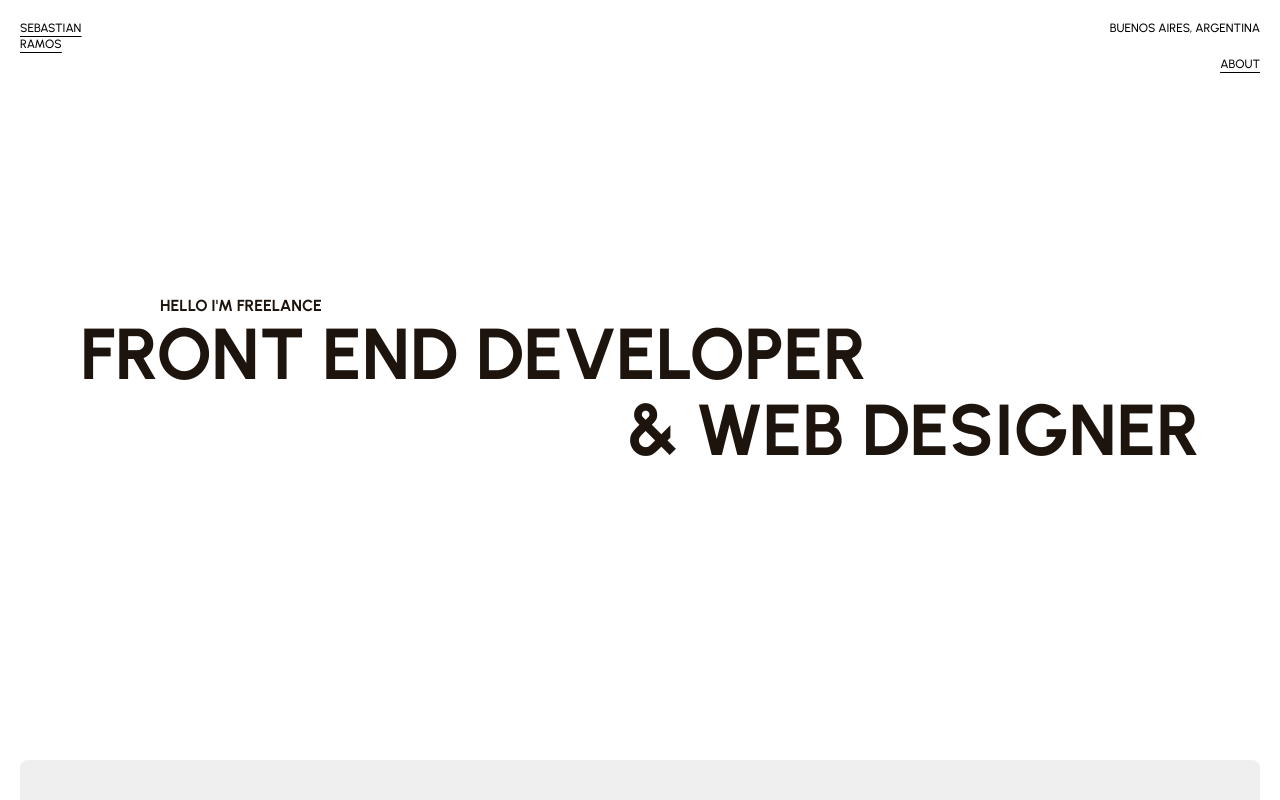
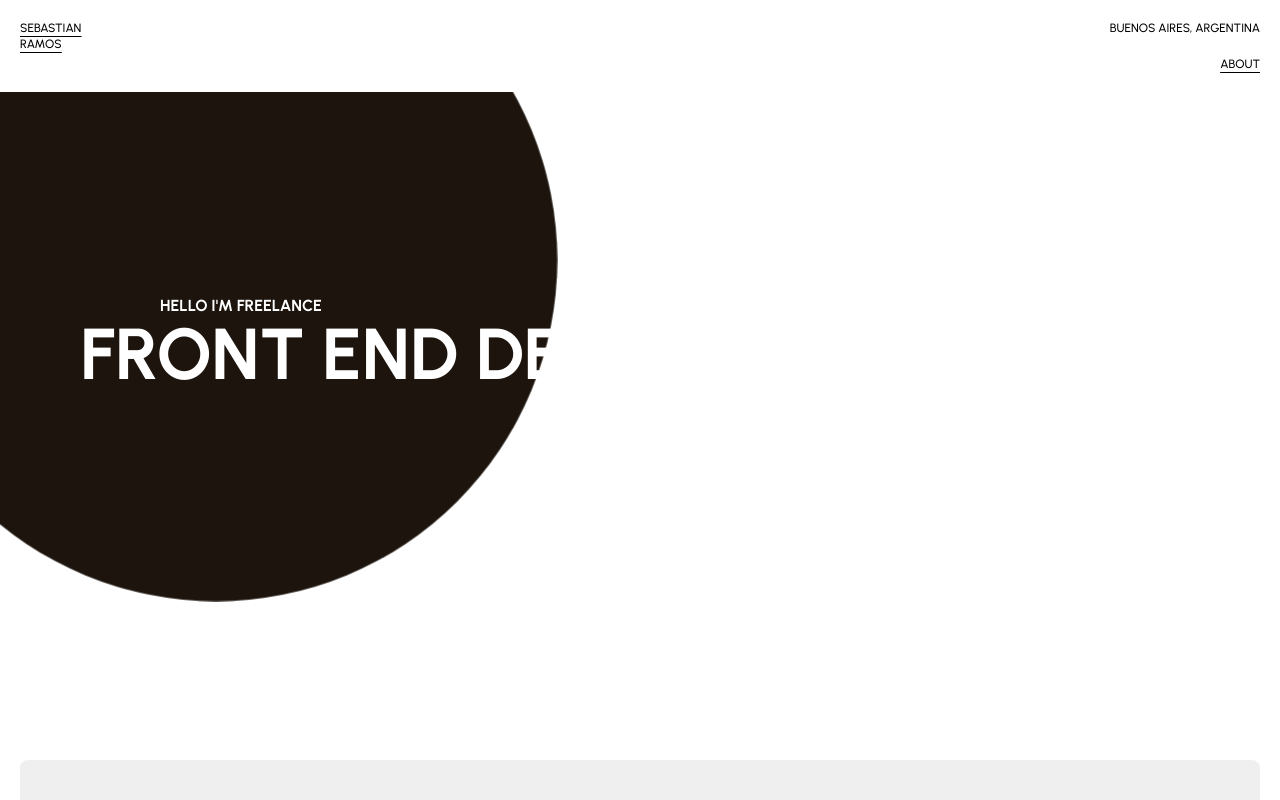
Before and after one commit to SebastianRamos01/my-repository, a React (Vite) app: page / in a window 1280 px wide. Shown: the top 800 px of the page. Built offline with nearby package versions, Linux system fonts and the light colour scheme.

Commit message:
animtion

```diff
--- a/src/components/Header.jsx
+++ b/src/components/Header.jsx
@@ -4,7 +4,7 @@ import { Link } from 'react-router-dom'
 
 export default function Header() {
   return (
-    <header className='font-urbanist font-medium text-xs fixed w-full top-0 z-10'>
+    <header className='font-urbanist font-medium text-xs fixed w-full top-0 z-10 bg-white'>
       <nav className='flex w-full justify-between p-5'>
         <div className='underline decoration-1 underline-offset-4'>
           <Link to={'/'} className=''>
--- a/src/pages/Home.jsx
+++ b/src/pages/Home.jsx
@@ -1,9 +1,10 @@
 import Inner from "../components/Inner";
 import Header from "../components/Header";
-import { motion } from "framer-motion";
+import { motion, useScroll, useTransform } from "framer-motion";
 import { Link } from "react-router-dom";
 import Footer from "../components/Footer";
 import { works } from "../data/data";
+import { useEffect, useRef } from "react";
 
 const perspective = {
   initial: {
@@ -23,23 +24,35 @@ const perspective = {
   },
 };
 
-const bg = {
+const circle = {
   initial: {
-    width: "100%",
+    scale: 0
   },
   enter: {
-    width: "0%",
+    scale: 1,
     transition: {
       duration: 1,
       ease: [0.76, 0, 0.24, 1],
     },
   },
   exit: {
-    width: "100%",
-  },
-};
+    scale: 1
+  }
+}
 
 export default function Home() {
+
+  const elem = useRef(null)
+  const { scrollYProgress } = useScroll({
+    target: elem,
+    offset: ["start end", "end start"]
+  })
+  const scale = useTransform(scrollYProgress, [0, 1], [2, 1])
+
+  // useEffect(() => {
+  //   scrollYProgress.on("change", e => console.log(e))
+  // }, [])
+
   const titles = [
     "hello i'm freelance",
     "front end developer",
@@ -49,23 +62,20 @@ export default function Home() {
   return (
     <Inner>
       <Header></Header>
-      <main className="font-urbanist text-[#1c140d]">
-        <section className="flex justify-center flex-col h-[95dvh]">
-          <h3 className="font-bold lg:mx-40 mx-5">{titles[0].toUpperCase()}</h3>
+      <main className="font-urbanist text-[#1c140d] overflow-hidden" >
+        <section className="flex justify-center flex-col h-[95dvh] text-white relative" ref={elem}>
+          <motion.div
+            enter={{scale}}
+            style={{ scale }}
+            className="bg-[#1c140d] rounded-full w-[35rem] h-[35rem] absolute -top-5 -left-16">
+          </motion.div>
+          <h3 className="font-bold z-10 lg:mx-40 mx-5">{titles[0].toUpperCase()}</h3>
           <h1 className="font-bold lg:text-7xl relative gap-1 w-full text-3xl flex flex-col px-5 lg:px-20">
             <span className="whitespace-nowrap flex overflow-hidden relative w-fit">
               <p>{titles[1].toUpperCase()}</p>
-              <motion.div
-                variants={bg}
-                className="bg-[#1c140d] absolute top-0 h-full w-full right-0 rounded"
-              ></motion.div>
             </span>
             <span className="whitespace-nowrap flex overflow-hidden relative w-fit self-end">
               <p>{titles[2].toUpperCase()}</p>
-              <motion.div
-                variants={bg}
-                className="bg-[#1c140d] absolute top-0 h-full w-full rounded"
-              ></motion.div>
             </span>
           </h1>
         </section>
@@ -79,7 +89,7 @@ export default function Home() {
                 exit="exit"
                 initial="initial"
                 key={i}
-                className="rounded-lg bg-[#efefef]"
+                className="rounded-lg bg-[#efefef] z-10"
               >
                 <Link to={`/work/${work.title}`} className="h-fit flex p-5 lg:p-10 py-16 rounded-lg flex-col">
                   <div className="overflow-hidden h-[200px] lg:h-[450px] border-[#1c140d] border-8 rounded">
--- a/src/pages/Single.jsx
+++ b/src/pages/Single.jsx
@@ -49,7 +49,7 @@ export default function Single() {
           <p className="text-4xl">{work.header.toUpperCase()}</p>
         </div>
         <div className="bg-[#efefef] p-5 lg:p-10 rounded relative flex justify-center">
-          <div className="h-[210px] w-80 lg:h-[550px] overflow-hidden relative border-[#1c140d] border-4 rounded">
+          <div className="h-[510px] w-80 lg:h-[550px] overflow-hidden relative border-[#1c140d] border-4 rounded">
             <img
               src={`/images/${work.secondary}`}
               alt={work.title}
```
